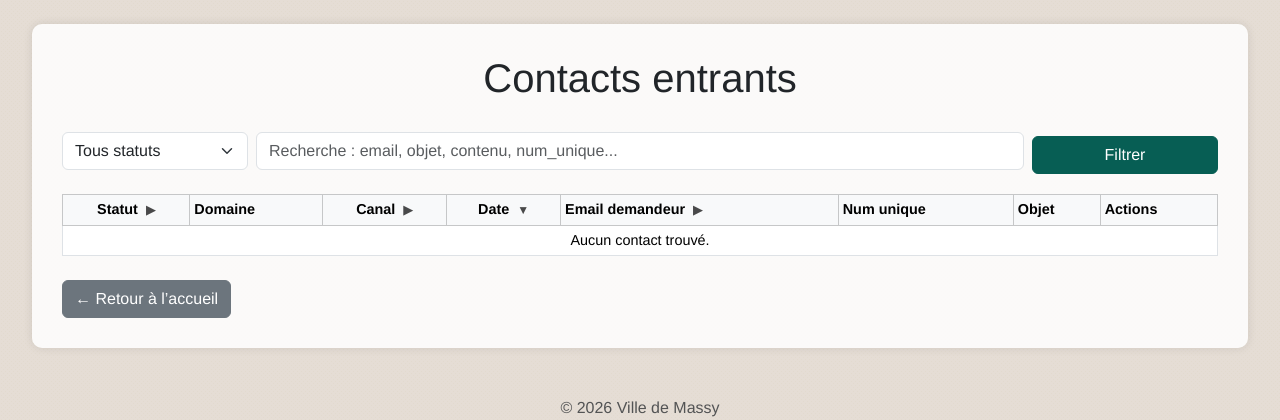
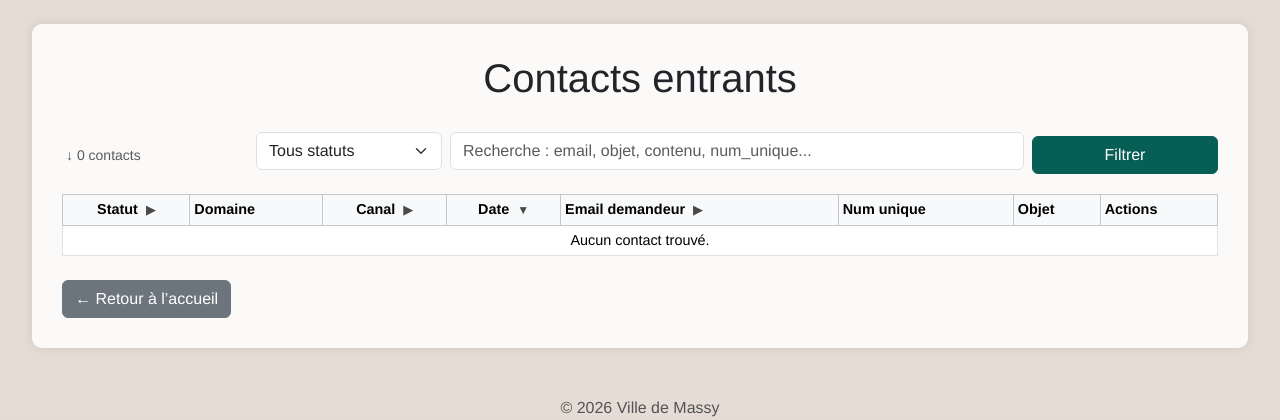
Before and after one commit to CyrilWAYfr/v1.MassyInnove, a Django app: page /Logement/contacts/ in a window 1280 px wide. Shown: the part 80-500 px from the top of the page. Run offline with Django 5.2, Linux system fonts and the light colour scheme; the visitor is signed in with stand-in values (Sample User, id 1); data that the repository does not hold is empty; parts of the project's set-up code (start-up, migrations or seed data) failed here and were passed over; some libraries are stand-ins or nearby versions.

Commit message:
Ajout nb de contacts sur liste des contacts

```diff
--- a/logement/templates/logement/contact_list.html
+++ b/logement/templates/logement/contact_list.html
@@ -90,6 +90,13 @@
     <input type="hidden" name="return_url" value="{{ return_url }}">
 
     <div class="row g-2 align-items-center">
+        <!-- Compteur -->
+        <div class="col-12 col-md-2 col-lg-2">
+            <div class="small text-muted ps-1">
+                ↓ {{ contacts.paginator.count }} contact{{ contacts.paginator.count|pluralize }}
+            </div>
+        </div>
+
         <!-- Statut d'abord -->
         <div class="col-12 col-md-3 col-lg-2">
             <select name="statut" class="form-select" onchange="document.getElementById('filtersForm').submit();">
@@ -104,7 +111,7 @@
         </div>
 
         <!-- Puis recherche -->
-        <div class="col-12 col-md-7 col-lg-8">
+        <div class="col-12 col-md-5 col-lg-6">
             <input type="text"
                    name="search"
                    class="form-control"
```
